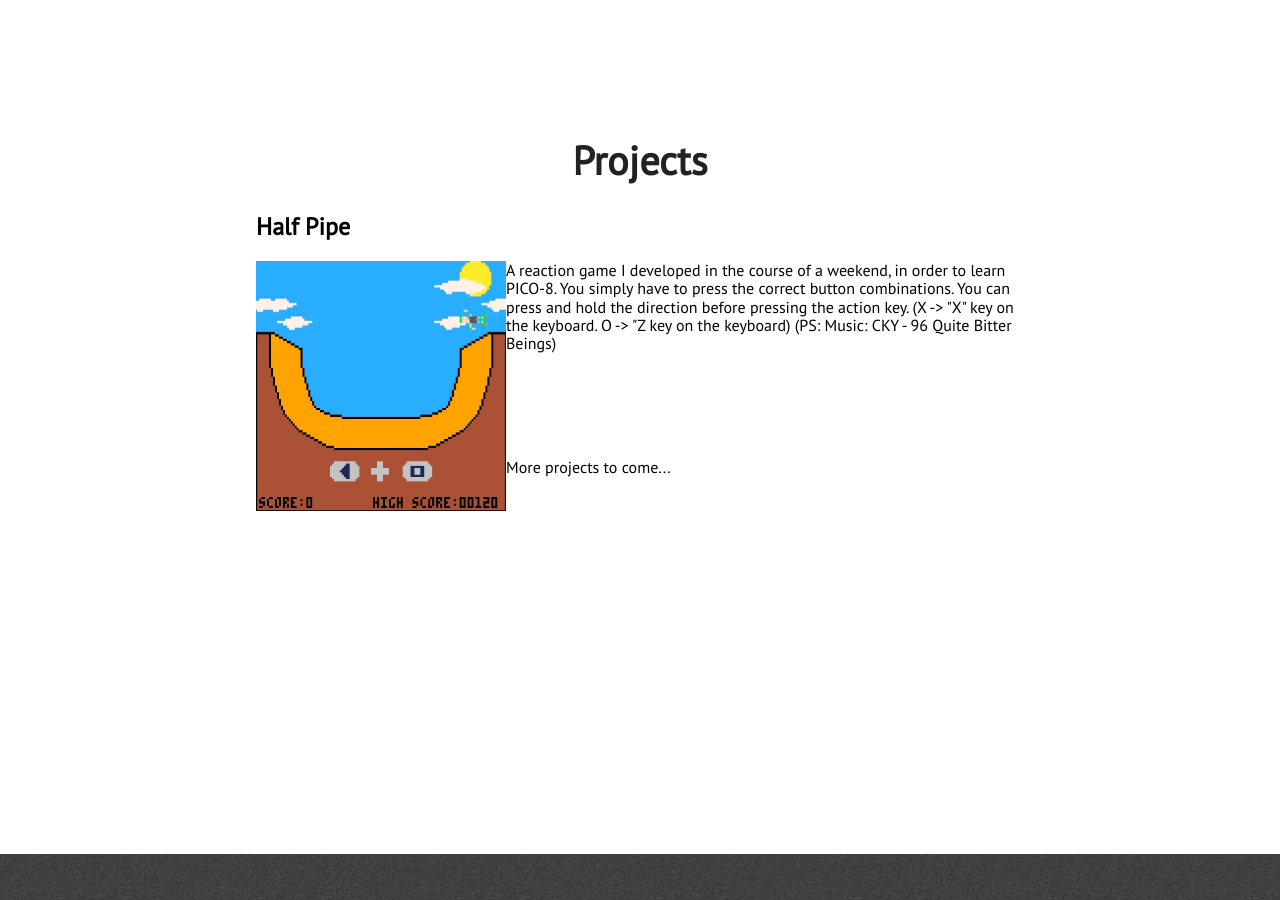
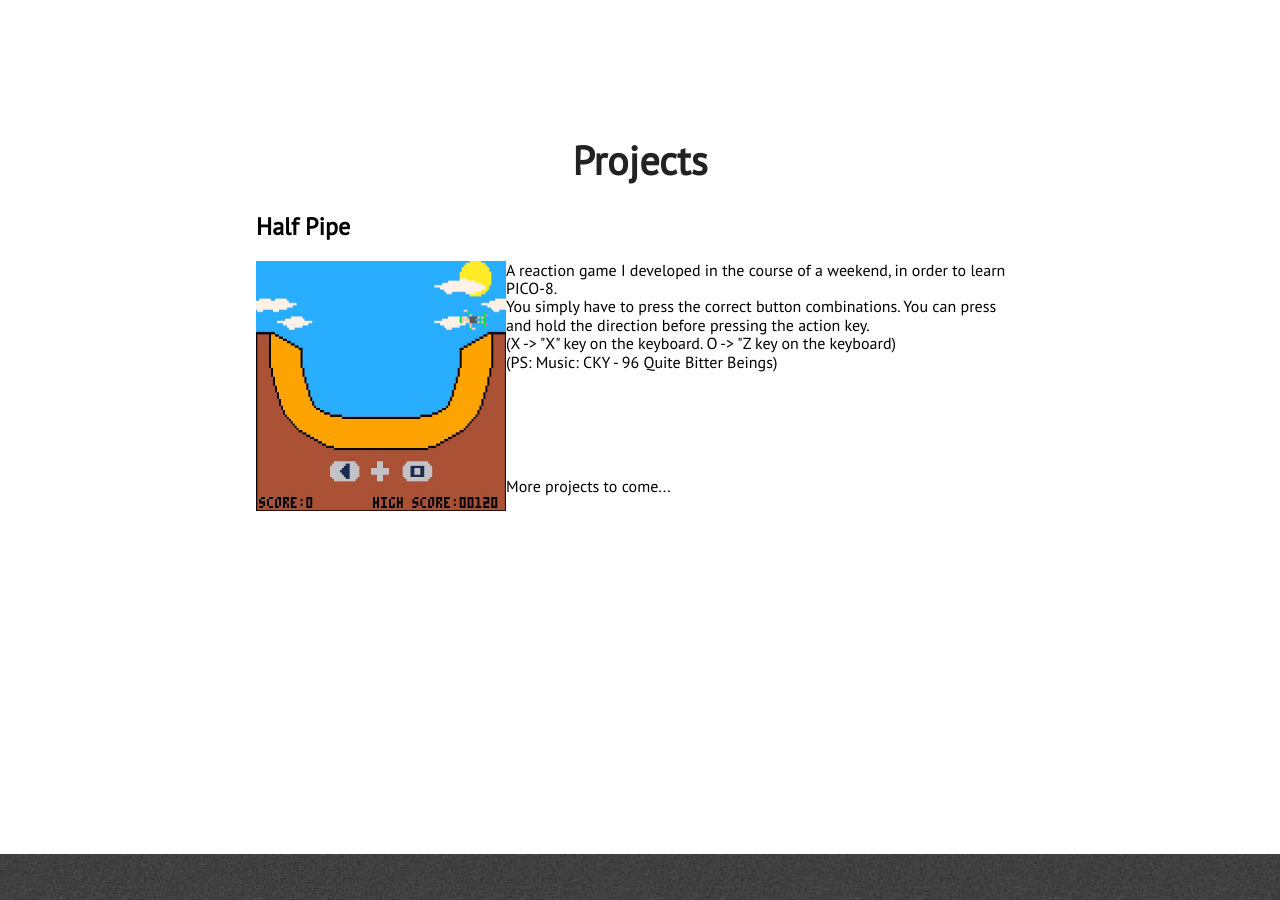
Before and after one commit to mkoseoglu091/mkoseoglu091.github.io, a Jekyll site: the page built from index.html, in a window 1280 px wide and 900 px high, scrolled down 3106 px. Built offline with Jekyll 4.4.1, drawn with Linux system fonts in a browser that asks for light colours; nearby versions of some CDN libraries.

Commit message:
Update projects.html

```diff
--- a/_includes/projects.html
+++ b/_includes/projects.html
@@ -5,7 +5,7 @@
                 <h2>Half Pipe</h2>
                 <a href="halfpipe.html">
                     <img alt="Half Pipe" src="../assets/images/halfpipe screenshot.jpg" width="250" height="250" style="float:left"></a>
-                <p style="padding-left: 280;">A reaction game I developed in the course of a weekend, in order to learn PICO-8. You simply have to press the correct button combinations. You can press and hold the direction before pressing the action key. (X -> "X" key on the keyboard. O -> "Z key on the keyboard) (PS: Music: CKY - 96 Quite Bitter Beings)</p>
+                <p style="padding-left: 280;">A reaction game I developed in the course of a weekend, in order to learn PICO-8. <br>You simply have to press the correct button combinations. You can press and hold the direction before pressing the action key. <br>(X -> "X" key on the keyboard. O -> "Z key on the keyboard) <br>(PS: Music: CKY - 96 Quite Bitter Beings)</p>
 
                 <br>
                 <br>
```
